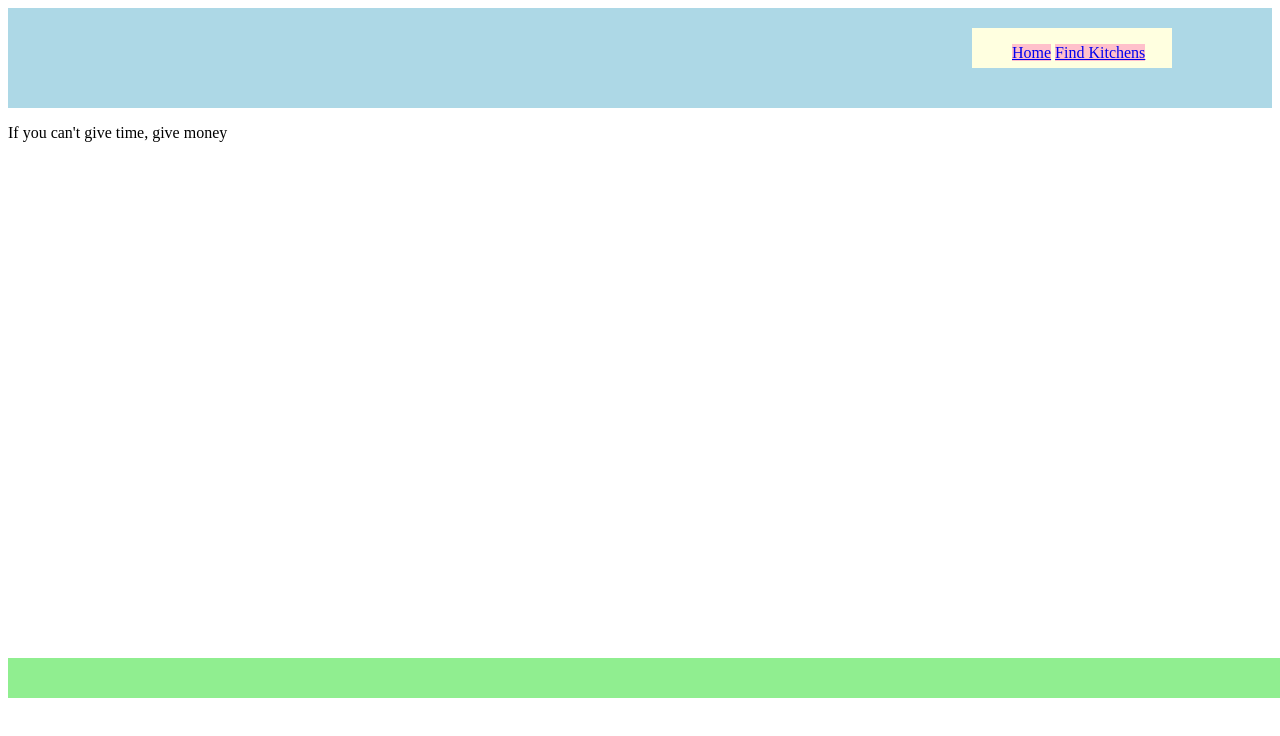
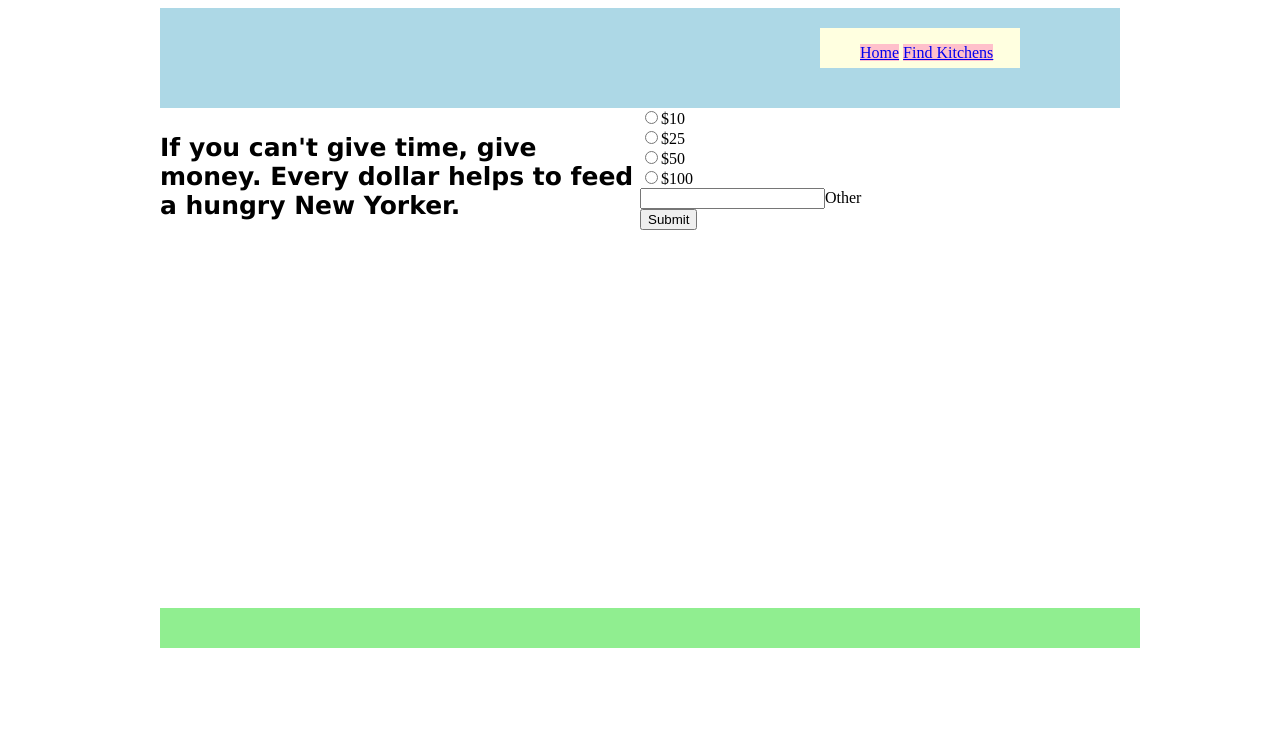
Before and after one commit to swoods2876/lesson8, a plain HTML site: page donate.html in a window 1280 px wide. Drawn offline with Linux system fonts and the light colour scheme.

Commit message:
first commit

```diff
--- a/css/custom.css
+++ b/css/custom.css
@@ -151,3 +151,21 @@ iframe{
 
 
 }
+
+#wrap{
+    width: 960px;
+    margin: 0 auto;
+}
+
+#quote{
+    float:left;
+    font-family: verdana;
+    font-size: 25px;
+    font-weight: bold;
+    width: 50%;
+}
+
+#moneySelection{
+    float: left;
+    width: 50%;
+}
--- a/donate.html
+++ b/donate.html
@@ -1,3 +1,4 @@
+<!Doctype html>
 <!Doctype html>
 <html>
     <head>
@@ -17,13 +18,20 @@
             </div>
 
             <div id="quote">
-				<p>If you can't give time, give money
+                <p>If you can't give time, give money. Every dollar helps to feed a hungry New Yorker.
             </div>
 
             <div id="moneySelection">
+                <form>
+                    <input type="radio" name="money" value="10">$10</br>
+                    <input type="radio" name="money" value="25">$25</br>
+                    <input type="radio" name="money" value="50">$50</br>
+                    <input type="radio" name="money" value="100">$100</br>
+                    <input type="text" name="value">Other</br>
+                </form>
+                <div id="submit">
+                    <input type="submit">
                 </div>
-
-			<div id="submit">
             </div>
 
             <div id="footer">
```
Lines whose indentation alone changed are shown as unchanged.
